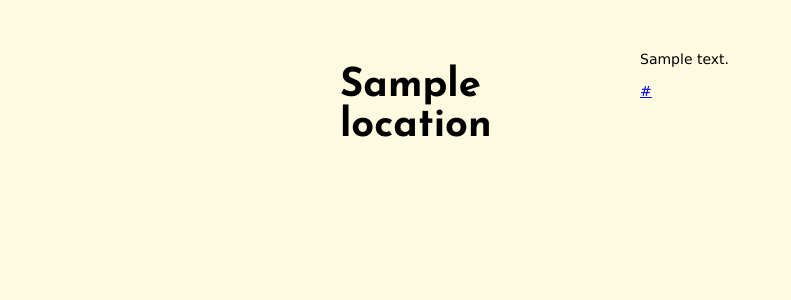
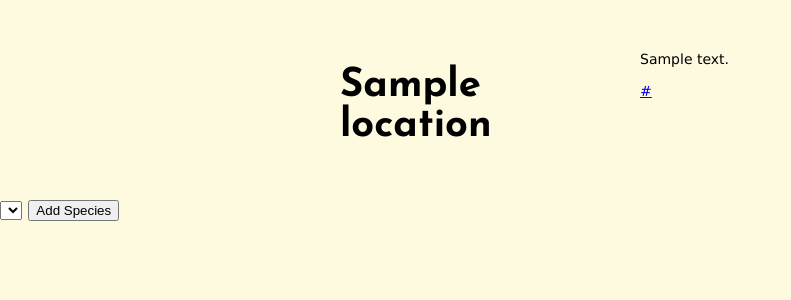
Before and after one commit to pauljburgess/wildlife-locator, a Node server app: page /locations/600000000000000000000001 in a window 1280 px wide. Shown: the part 139-439 px from the top of the page, without its empty margins (0-791 px from the left). Run offline with Node 20, Linux system fonts and the light colour scheme; tables that the repository leaves empty hold one stand-in row (values such as "Sample post"); lists and menus that the app fills with data are empty; some libraries are stand-ins or nearby versions.

Commit message:
Add 'add species' functionality

```diff
--- a/controllers/locations.js
+++ b/controllers/locations.js
@@ -1,4 +1,5 @@
 const Location = require('../models/location');
+const Species = require('../models/species');
 
 const newLocation = (req, res) => {
     res.render('locations/new')
@@ -25,8 +26,9 @@ const index = async (req, res) => {
 
 const show = async (req, res) => {
     try {
-        const location = await Location.findById(req.params.id)
-        res.render('locations/show', {location})
+        const location = await Location.findById(req.params.id).populate('wildlife');
+        const species = await Species.find({ _id: { $nin: location.wildlife} }).sort('name');
+        res.render('locations/show', {location, species})
     } catch(err) {
         console.log(err)
     }
--- a/models/location.js
+++ b/models/location.js
@@ -5,9 +5,12 @@ const locationSchema = new Schema({
     name: String,
     address: String,
     website: String,
+    wildlife: [{
+        type: Schema.Types.ObjectId,
+        ref: 'Species'
+    }]
 })
 
 
 
-
 module.exports = mongoose.model('Location', locationSchema);
--- a/views/locations/show.ejs
+++ b/views/locations/show.ejs
@@ -14,5 +14,16 @@
         </div>
     </section>
 
+    <!-- The form below is nearly identical to the Add Performer one from Mongoose Movies -->
+    <section>
+        <form action="/locations/<%= location._id %>/species" method="POST">
+            <select name="speciedId">
+                <%- species.map(s =>
+                `<option value="${s._id}">${s.name}</option>`
+                ).join('') %>
+            </select>
+            <button type="submit">Add Species</button>
+        </form>
+    </section>
 
 <%- include('../partials/footer') %>
```
